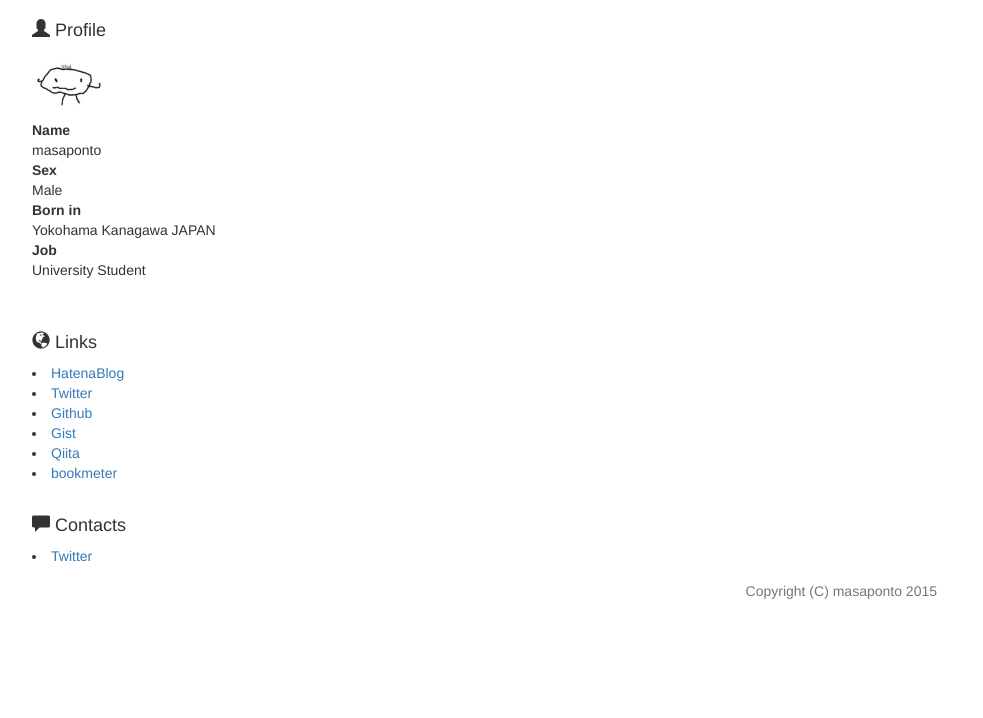
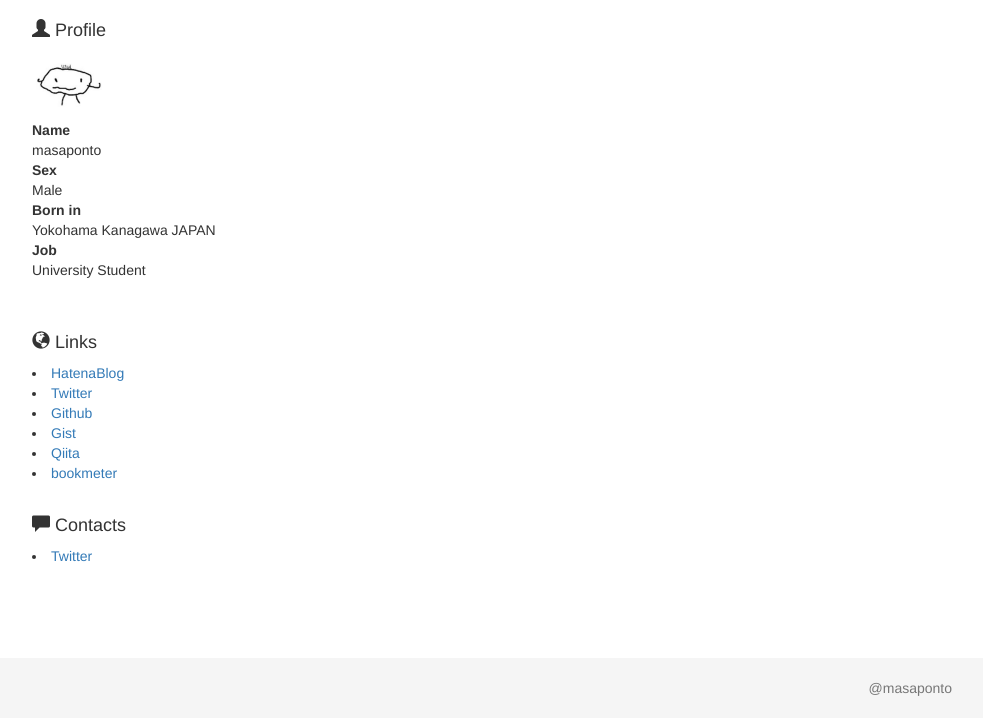
Before and after one commit to masaponto/masaponto.github.io, a plain HTML site: page index.html in a window 1280 px wide. Shown: the part 82-800 px from the top of the page, without its empty margins (258-1241 px from the left). Drawn offline with nearby package versions, Linux system fonts and the light colour scheme.

Commit message:
[FIX] footer

```diff
--- a/index.html
+++ b/index.html
@@ -7,9 +7,11 @@
 
 		<title>Masaponto's WebPage</title>
 
-		<link href="http://maxcdn.bootstrapcdn.com/bootstrap/3.2.0/css/bootstrap.min.css" rel="stylesheet" >
-		<link href="http://maxcdn.bootstrapcdn.com/bootswatch/3.2.0/flatly/bootstrap.min.css" rel="stylesheet">
-		<link href="sticky-footer.css" rel="stylesheet">
+
+		<link rel="stylesheet" href="https://maxcdn.bootstrapcdn.com/bootstrap/3.3.4/css/bootstrap.min.css">
+		<link href="http://maxcdn.bootstrapcdn.com/bootswatch/3.3.4/flatly/bootstrap.min.css" rel="stylesheet">
+		<!-- <link href="sticky-footer.css" rel="stylesheet"> -->
+		<link href="sticky-footer-navbar.css" rel="stylesheet">
 	</head>
 
 
@@ -52,17 +54,17 @@
 						<h4><i class="glyphicon glyphicon-comment"></i> Contacts</h4>
 						<li><a href="https://twitter.com/masaponto"> Twitter</a></li>
 					</section>
-
+					<br>
 				</div>
 			</div>
 		</div>
 
-		<div class="footer">
-            <div class="container">
-                <p class="text-muted navbar-text pull-right">Copyright (C) masaponto 2015</p>
-            </div>
-        </div>
 
+		<footer class="footer">
+			<div class="container">
+				<p class="text-muted pull-right">@masaponto</p>
+			</div>
+		</footer>
 
 		<script src="http://code.jquery.com/jquery-1.9.1.min.js"></script>
 		<script src="http://maxcdn.bootstrapcdn.com/bootstrap/3.2.0/js/bootstrap.min.js"></script>
--- /dev/null
+++ b/sticky-footer-navbar.css
@@ -0,0 +1,41 @@
+/* http://getbootstrap.com/examples/sticky-footer-navbar/sticky-footer-navbar.css */
+
+/* Sticky footer styles
+-------------------------------------------------- */
+html {
+  position: relative;
+  min-height: 100%;
+}
+body {
+  /* Margin bottom by footer height */
+  margin-bottom: 60px;
+}
+.footer {
+  position: absolute;
+  bottom: 0;
+  width: 100%;
+  /* Set the fixed height of the footer here */
+  height: 60px;
+  background-color: #f5f5f5;
+}
+
+
+/* Custom page CSS
+-------------------------------------------------- */
+/* Not required for template or sticky footer method. */
+
+body > .container {
+  padding: 60px 15px 0;
+}
+.container .text-muted {
+  margin: 20px 0;
+}
+
+.footer > .container {
+  padding-right: 15px;
+  padding-left: 15px;
+}
+
+code {
+  font-size: 80%;
+}
```
